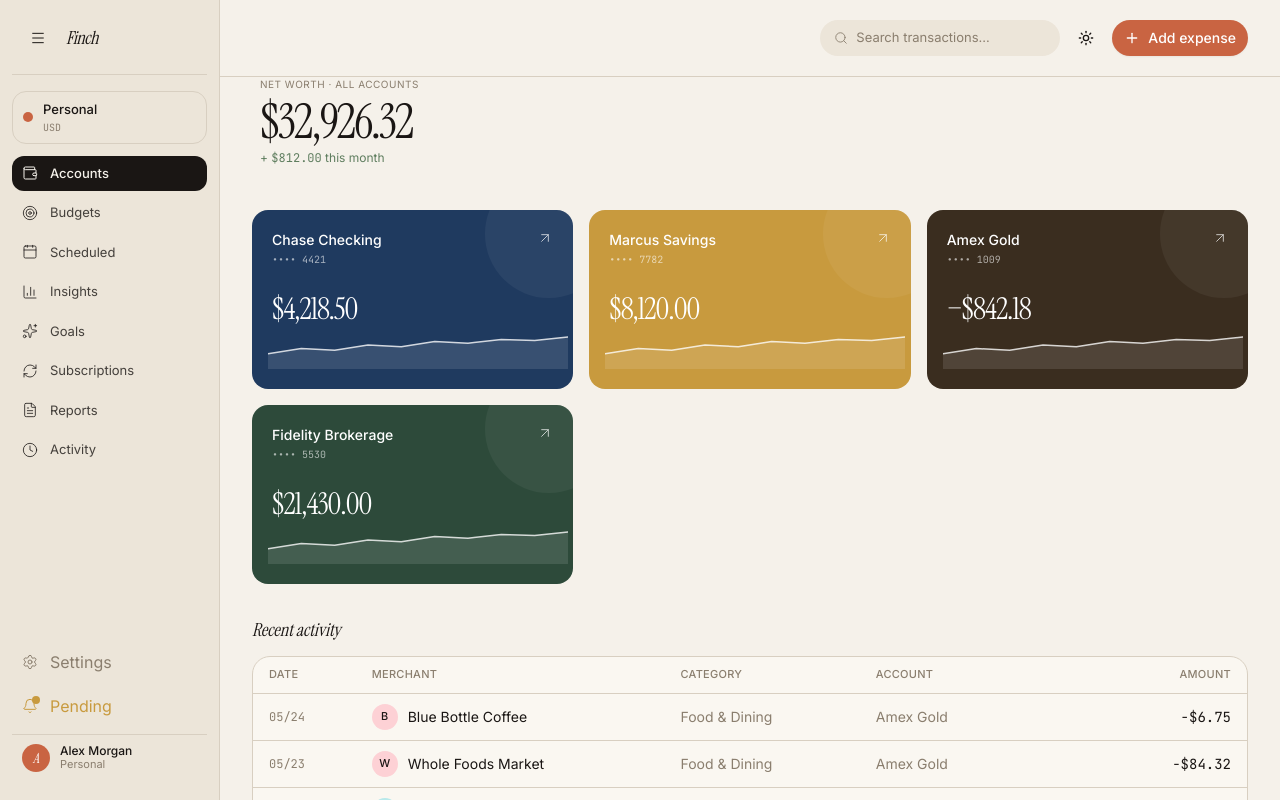
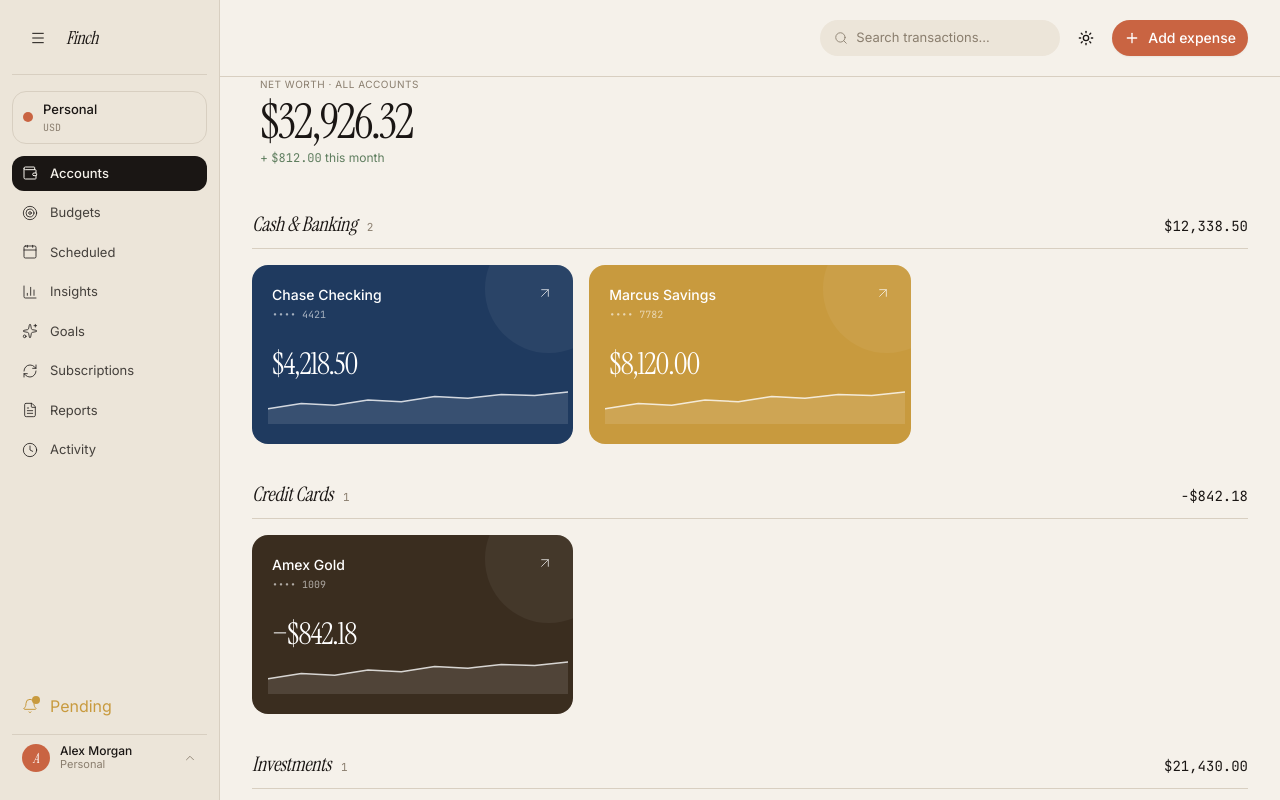
Before and after one commit to juchengquan/finch, a Next.js app in the folder frontend/: page /accounts in a window 1280 px wide. Built offline with nearby package versions, Linux system fonts and the light colour scheme.

Commit message:
feat: update UI components for improved responsiveness and accessibility

```diff
--- a/frontend/app/(ledger)/recurring/[id]/page.tsx
+++ b/frontend/app/(ledger)/recurring/[id]/page.tsx
@@ -26,7 +26,7 @@ export default function RecurringDetailPage() {
   return (
     <MobilePage header={<ScreenHeader title="Recurring" back />}>
       <div className="px-5 pb-[120px]">
-        <div className="mb-5 flex items-center gap-2 text-xs text-muted-foreground">
+        <div className="mb-5 flex items-center gap-2 text-xs text-muted-foreground md:hidden">
           <Link href="/recurring" className="text-muted-foreground">
             Recurring
           </Link>
--- a/frontend/app/(ledger)/transfers/[id]/page.tsx
+++ b/frontend/app/(ledger)/transfers/[id]/page.tsx
@@ -35,7 +35,7 @@ export default function TransferDetailPage() {
   return (
     <MobilePage header={<ScreenHeader title="Transfer" back />}>
       <div className="px-5 pb-[120px]">
-        <div className="mb-5 flex items-center gap-2 text-xs text-muted-foreground">
+        <div className="mb-5 flex items-center gap-2 text-xs text-muted-foreground md:hidden">
           <Link href="/transfers" className="text-muted-foreground">
             Transfers
           </Link>
--- a/frontend/app/(main)/accounts/[id]/page.tsx
+++ b/frontend/app/(main)/accounts/[id]/page.tsx
@@ -26,7 +26,7 @@ export default function AccountDetailPage() {
       }
     >
       <div className="px-5 pb-[22px]">
-        <div className="text-muted-foreground mb-[18px] flex items-center gap-2 text-xs">
+        <div className="text-muted-foreground mb-[18px] flex items-center gap-2 text-xs md:hidden">
           <Link href="/accounts" className="text-muted-foreground no-underline">Accounts</Link>
           <Icon name="chev" size={11}/>
           <span className="text-foreground">{account.name}</span>
--- a/frontend/app/(main)/accounts/page.tsx
+++ b/frontend/app/(main)/accounts/page.tsx
@@ -14,7 +14,7 @@ import { cn } from '@/lib/utils';
 const DEFAULT_OPEN_GROUPS = ['cash', 'credit', 'invest'];
 
 export default function AccountsPage() {
-  const { short } = useMoney();
+  const { fmt } = useMoney();
   const { active, activeId } = useLedger();
   const allTxns = useFinanceStore((s) => s.transactions);
   const ledgerTxns = allTxns.filter((t) => (t.ledgerId ?? 'personal') === activeId);
@@ -60,11 +60,11 @@ export default function AccountsPage() {
 
             return (
               <AccordionItem key={g.id} value={g.id}>
-                <AccordionTrigger>
-                  <div className="flex items-center gap-2.5">
+                <AccordionTrigger chevronSide="left">
+                  <div className="flex min-w-0 flex-1 items-center gap-2.5">
                     <div className="flex-1 font-serif text-lg italic -tracking-[0.2px]">{g.name}</div>
-                    <span className={cn('font-mono text-[11px] tracking-[0.3px]', empty ? 'text-muted-foreground' : 'text-secondary-foreground')}>
-                      {empty ? '—' : `${g.accounts.length} · ${groupTotal < 0 ? '−' : ''}${short(Math.abs(groupTotal))}`}
+                    <span className={cn('font-mono text-[11px] tracking-[0.3px] tabular-nums', empty ? 'text-muted-foreground' : 'text-secondary-foreground')}>
+                      {empty ? '—' : `${g.accounts.length} · ${groupTotal < 0 ? '−' : ''}${fmt(Math.abs(groupTotal))}`}
                     </span>
                   </div>
                 </AccordionTrigger>
@@ -87,7 +87,7 @@ export default function AccountsPage() {
                             <div className="flex items-center gap-2.5">
                               <div className="min-w-[70px] text-right">
                                 <div className={cn('font-sans text-base font-medium leading-none tabular-nums', bal < 0 ? 'text-destructive' : 'text-foreground')}>
-                                  {bal < 0 ? '−' : ''}{short(Math.abs(bal))}
+                                  {bal < 0 ? '−' : ''}{fmt(Math.abs(bal))}
                                 </div>
                               </div>
                               <Icon name="chev" size={12} className="text-muted-foreground shrink-0" />
@@ -105,8 +105,23 @@ export default function AccountsPage() {
       </div>
 
       <div className="hidden px-8 pb-12 md:block">
+        <div className="flex flex-col gap-9">
+          {groupedAccounts.map((g) => {
+            if (g.accounts.length === 0) return null;
+            const groupTotal = g.accounts.reduce((s, a) => s + accountBalance(ledgerTxns, a.id), 0);
+            return (
+              <section key={g.id}>
+                <div className="border-border mb-4 flex items-baseline justify-between border-b pb-2.5">
+                  <div className="flex items-baseline gap-2.5">
+                    <h2 className="font-serif text-xl italic -tracking-[0.3px]">{g.name}</h2>
+                    <span className="text-muted-foreground font-mono text-[11px]">{g.accounts.length}</span>
+                  </div>
+                  <span className="text-foreground font-mono text-sm tabular-nums">
+                    {groupTotal < 0 ? '−' : ''}{fmt(Math.abs(groupTotal))}
+                  </span>
+                </div>
                 <div className="grid grid-cols-2 gap-4 xl:grid-cols-3">
-          {ledgerAccounts.map((a) => {
+                  {g.accounts.map((a) => {
                     const bal = accountBalance(ledgerTxns, a.id);
                     return (
                       <div key={a.id} className="relative overflow-hidden rounded-2xl p-5 text-white" style={{ background: a.color }}>
@@ -130,8 +145,12 @@ export default function AccountsPage() {
                     );
                   })}
                 </div>
+              </section>
+            );
+          })}
+        </div>
 
-        <div className="mt-8">
+        <div className="mt-9">
           <div className="mb-3 font-serif text-lg italic">Recent activity</div>
           <div className="bg-card border-border overflow-hidden rounded-xl border">
             <table className="w-full text-sm">
--- a/frontend/app/(main)/budgets/[id]/page.tsx
+++ b/frontend/app/(main)/budgets/[id]/page.tsx
@@ -53,7 +53,7 @@ export default function BudgetDetailPage() {
   return (
     <MobilePage header={<ScreenHeader title={cat.name} back />}>
       <div className="px-5 pb-[120px]">
-        <div className="text-muted-foreground mb-5 flex items-center gap-2 text-xs">
+        <div className="text-muted-foreground mb-5 flex items-center gap-2 text-xs md:hidden">
           <Link href="/budgets" className="text-muted-foreground">
             Budgets
           </Link>
--- a/frontend/app/(main)/layout.tsx
+++ b/frontend/app/(main)/layout.tsx
@@ -20,7 +20,6 @@ const MORE_TABS = [
 ];
 
 const BOTTOM_LINKS = [
-  { icon: 'cog',    label: 'Settings', path: '/settings' },
   { icon: 'bell',   label: 'Pending',   path: '/pending',  warnDot: true },
 ];
 
--- a/frontend/components/PageShell.tsx
+++ b/frontend/components/PageShell.tsx
@@ -7,6 +7,13 @@ import { usePathname } from 'next/navigation';
 import { Icon } from './primitives';
 import { Button } from '@/components/ui/button';
 import { ThemeToggle } from '@/components/theme-toggle';
+import {
+  DropdownMenu,
+  DropdownMenuContent,
+  DropdownMenuItem,
+  DropdownMenuTrigger,
+} from '@/components/ui/dropdown-menu';
+import { acctById, catById } from '@/lib/data';
 import { cn } from '@/lib/utils';
 
 interface Tab {
@@ -29,6 +36,15 @@ interface BottomLink {
   path: string;
   warnDot?: boolean;
 }
+
+// Detail routes (`/<section>/<id>`) that show a breadcrumb in the desktop
+// header. `name` mirrors what each detail page displays as its current crumb.
+const BREADCRUMB_SECTIONS: Record<string, { label: string; name: (id: string) => string }> = {
+  accounts: { label: 'Accounts', name: (id) => acctById(id).name || id },
+  budgets: { label: 'Budgets', name: (id) => catById(id).name },
+  transfers: { label: 'Transfers', name: (id) => id },
+  recurring: { label: 'Recurring', name: (id) => id },
+};
 
 interface PageShellProps {
   children: ReactNode;
@@ -61,6 +77,13 @@ export function PageShell({
 }: PageShellProps) {
   const pathname = usePathname();
   const tabBarTabs = mobileTabs ?? tabs;
+
+  const segments = pathname.split('/').filter(Boolean);
+  const section = BREADCRUMB_SECTIONS[segments[0]];
+  const crumb =
+    section && segments[1]
+      ? { label: section.label, parent: `/${segments[0]}`, current: section.name(segments[1]) }
+      : null;
 
   const isActivePath = (path?: string) => {
     if (!path) return false;
@@ -145,22 +168,57 @@ export function PageShell({
           </Link>
         ))}
 
-        {user && sidebarOpen && (
-          <div className="border-sidebar-border mt-1 flex items-center gap-2.5 border-t px-2.5 py-2">
+        {user && (
+          <DropdownMenu>
+            <DropdownMenuTrigger asChild>
+              <button
+                type="button"
+                aria-label="Account menu"
+                title={sidebarOpen ? undefined : user.name}
+                className={cn(
+                  'border-sidebar-border hover:bg-sidebar-accent mt-1 flex items-center gap-2.5 border-t px-2.5 py-2 transition-colors',
+                  sidebarOpen ? 'w-full text-left' : 'justify-center',
+                )}
+              >
                 <div className="bg-primary text-primary-foreground flex size-7 shrink-0 items-center justify-center rounded-full font-serif text-sm italic">
                   {user.name.charAt(0)}
                 </div>
-            <div className="text-xs leading-tight">
-              <div className="text-foreground font-medium">{user.name}</div>
+                {sidebarOpen && (
+                  <>
+                    <div className="min-w-0 flex-1 text-xs leading-tight">
+                      <div className="text-foreground truncate font-medium">{user.name}</div>
                       <div className="text-muted-foreground text-[11px]">{user.label}</div>
                     </div>
-          </div>
+                    <Icon name="chev-u" size={14} className="text-muted-foreground shrink-0" />
+                  </>
+                )}
+              </button>
+            </DropdownMenuTrigger>
+            <DropdownMenuContent side="top" align="start" className="w-[200px]">
+              <DropdownMenuItem asChild>
+                <Link href="/settings">
+                  <Icon name="cog" size={16} />
+                  Settings
+                </Link>
+              </DropdownMenuItem>
+            </DropdownMenuContent>
+          </DropdownMenu>
         )}
       </aside>
 
       <main className="flex min-w-0 flex-1 flex-col">
         <div className="border-border hidden shrink-0 items-center justify-between gap-4 border-b px-8 py-5 md:flex">
+          {crumb ? (
+            <nav aria-label="Breadcrumb" className="flex items-center gap-2 text-sm">
+              <Link href={crumb.parent} className="text-muted-foreground hover:text-foreground">
+                {crumb.label}
+              </Link>
+              <Icon name="chev" size={11} className="text-muted-foreground" />
+              <span className="text-foreground font-medium">{crumb.current}</span>
+            </nav>
+          ) : (
             <div className="font-serif text-2xl tracking-tight">{headerTitle}</div>
+          )}
           <div className="flex items-center gap-2">
             <button
               type="button"
--- a/frontend/components/ui/accordion.tsx
+++ b/frontend/components/ui/accordion.tsx
@@ -26,8 +26,14 @@ function AccordionItem({
 function AccordionTrigger({
   className,
   children,
+  chevronSide = 'right',
   ...props
-}: React.ComponentProps<typeof AccordionPrimitive.Trigger>) {
+}: React.ComponentProps<typeof AccordionPrimitive.Trigger> & {
+  chevronSide?: 'left' | 'right';
+}) {
+  const chevron = (
+    <ChevronDownIcon className="text-muted-foreground pointer-events-none size-4 shrink-0 translate-y-0.5 transition-transform duration-200" />
+  );
   return (
     <AccordionPrimitive.Header className="flex">
       <AccordionPrimitive.Trigger
@@ -38,8 +44,9 @@ function AccordionTrigger({
         )}
         {...props}
       >
+        {chevronSide === 'left' && chevron}
         {children}
-        <ChevronDownIcon className="text-muted-foreground pointer-events-none size-4 shrink-0 translate-y-0.5 transition-transform duration-200" />
+        {chevronSide === 'right' && chevron}
       </AccordionPrimitive.Trigger>
     </AccordionPrimitive.Header>
   );
```
Also changed, not shown: 1 other file (tests, documents, lock files or other folders). Lines whose indentation alone changed are shown as unchanged.
